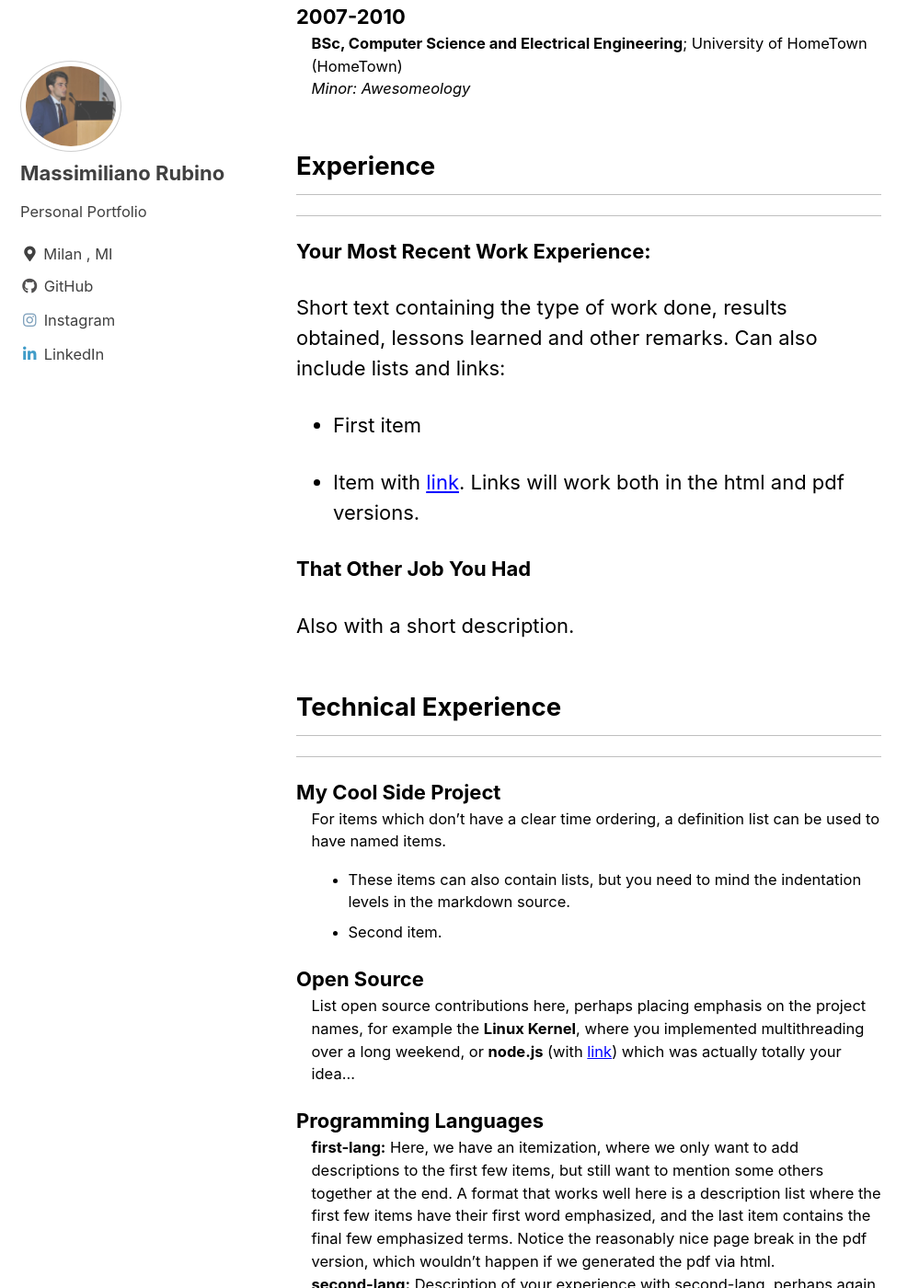
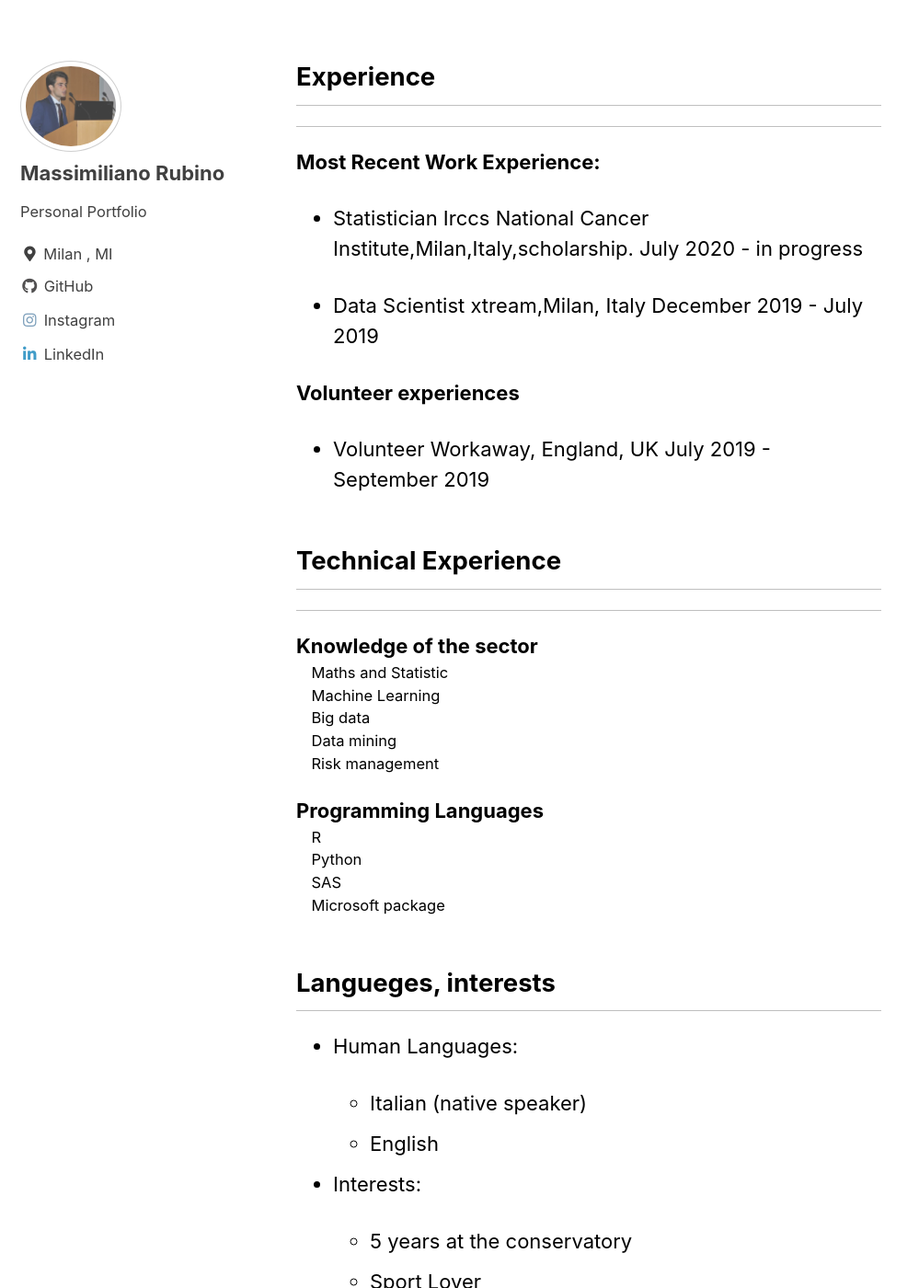
Before and after one commit to Max-Rubino/Max-rubino.github.io, a Jekyll site: the page built from _pages/about.md, in a window 1280 px wide and 1400 px high, scrolled down 1319 px. Shown: the whole window at 92% size, without its empty margins (0-999 px from the left). Built offline with Jekyll 4.4.1, drawn with Linux system fonts in a browser that asks for light colours; cached includes are drawn as plain includes; some of the changed text lies outside the part shown.

Commit message:
Update about.md

```diff
--- a/_pages/about.md
+++ b/_pages/about.md
@@ -22,84 +16,63 @@ MyCountry Italy
 ## Education
 ---------
 
-2010-2014 (expected)
-:   **PhD, Computer Science**; Awesome University (MyTown)
+2018-2020 (expected)
+:   **Master, statistics for data sience**; Università degli Studi di Milano-Bicocca
+    *Thesis title: Assessment of the performance of IRCCs for the purpose of              allocating funding: a multilevel approach.*
 
-    *Thesis title: Deep Learning Approaches to the Self-Awesomeness
-     Estimation Problem*
+2015-2018
+:   **Bschelor, Statistic **; Università degli Studi di Milano-Bicocca
+    *Thesis title:Skills required for the sector "Professional, scientific and            technical activities" through the use of web vacancies: A comparison between        Countries *
 
-2007-2010
-:   **BSc, Computer Science and Electrical Engineering**; University of
-    HomeTown (HomeTown)
-
-    *Minor: Awesomeology*
 
 ## Experience
 ----------
 
-**Your Most Recent Work Experience:**
+**Most Recent Work Experience:**
 
-Short text containing the type of work done, results obtained,
-lessons learned and other remarks. Can also include lists and
-links:
+* Statistician
+  Irccs National Cancer Institute,Milan,Italy,scholarship.
+  July 2020 - in progress
 
-* First item
+* Data Scientist
+  xtream,Milan, Italy
+  December 2019 -  July 2019
 
-* Item with [link](http://www.example.com). Links will work both in
-  the html and pdf versions.
 
-**That Other Job You Had**
+**Volunteer experiences**
 
-Also with a short description.
+* Volunteer
+  Workaway, England, UK
+  July 2019 - September 2019
+
 
 ## Technical Experience
 --------------------
 
-My Cool Side Project
-:   For items which don't have a clear time ordering, a definition
-    list can be used to have named items.
+Knowledge of the sector
+: Maths and Statistic
+: Machine Learning
+: Big data
+: Data mining
+: Risk management
 
-    * These items can also contain lists, but you need to mind the
-      indentation levels in the markdown source.
-    * Second item.
-
-Open Source
-:   List open source contributions here, perhaps placing emphasis on
-    the project names, for example the **Linux Kernel**, where you
-    implemented multithreading over a long weekend, or **node.js**
-    (with [link](http://nodejs.org)) which was actually totally
-    your idea...
 
 Programming Languages
-:   **first-lang:** Here, we have an itemization, where we only want
-    to add descriptions to the first few items, but still want to
-    mention some others together at the end. A format that works well
-    here is a description list where the first few items have their
-    first word emphasized, and the last item contains the final few
-    emphasized terms. Notice the reasonably nice page break in the pdf
-    version, which wouldn't happen if we generated the pdf via html.
+:   R
+:   Python
+:   SAS
+:   Microsoft package
 
-:   **second-lang:** Description of your experience with second-lang,
-    perhaps again including a [link] [ref], this time placing the url
-    reference elsewhere in the document to reduce clutter (see source
-    file).
 
-:   **obscure-but-impressive-lang:** We both know this one's pushing
-    it.
-
-:   Basic knowledge of **C**, **x86 assembly**, **forth**, **Common Lisp**
-
-[ref]: https://github.com/githubuser/superlongprojectname
-
-Extra Section, Call it Whatever You Want
+Langueges, interests
 ----------------------------------------
 
 * Human Languages:
 
-     * English (native speaker)
-     * ???
-     * This is what a nested list looks like.
+     * Italian (native speaker)
+     * English
 
-* Random tidbit
+* Interests:
 
-* Other sort of impressive-sounding thing you did
+     * 5 years at the conservatory
+     * Sport Lover
```
Also changed, not shown: other parts of _pages/about.md (+0 -6 lines).
